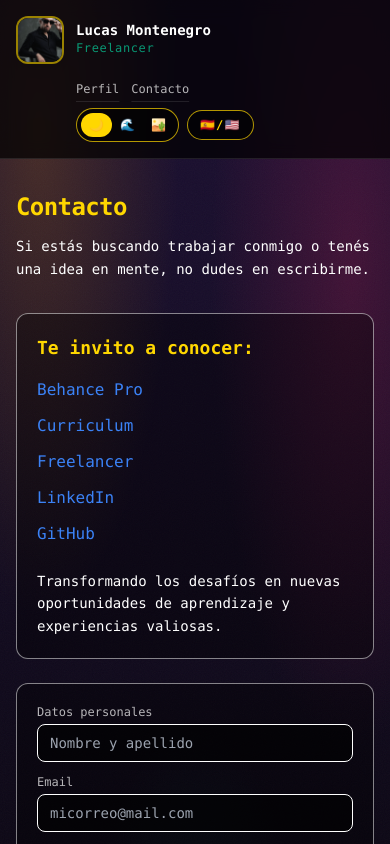
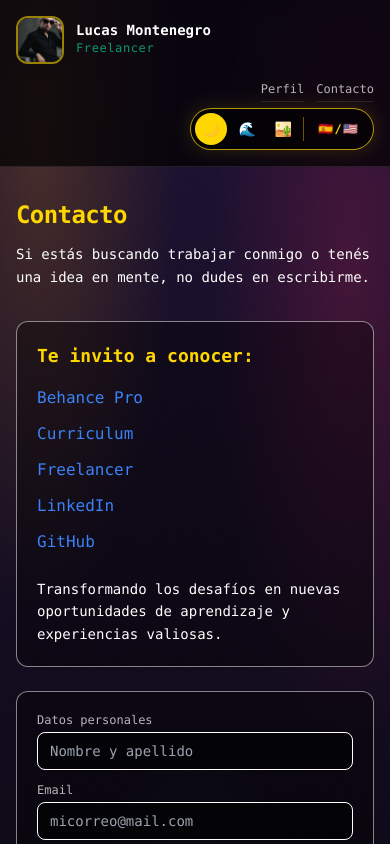
Before and after one commit to lu-developer476/Portfolio, a Next.js app: page /contact in a window 390 px wide. Shown: the top 844 px of the page. Built offline with nearby package versions, Linux system fonts and the light colour scheme.

Commit message:
Fix responsive navbar controls (#6)

```diff
--- a/src/components/Navbar.tsx
+++ b/src/components/Navbar.tsx
@@ -75,7 +75,7 @@ export default function Navbar() {
   return (
     <>
       <header className="sticky top-0 z-40 border-b border-white/10 bg-black/70 backdrop-blur">
-        <div className="mx-auto flex max-w-6xl flex-col items-start justify-between gap-3 px-4 py-4 md:px-6 md:py-5 lg:min-h-[88px] lg:flex-row lg:items-center lg:gap-4">
+        <div className="mx-auto flex max-w-6xl flex-wrap items-center justify-between gap-x-4 gap-y-3 px-4 py-4 md:px-6 md:py-5 lg:min-h-[88px]">
 
           {/* IZQUIERDA */}
           <div className="flex items-center gap-3 md:gap-4">
@@ -107,7 +107,7 @@ export default function Navbar() {
           </div>
 
           {/* DERECHA */}
-          <nav className="flex flex-col items-start gap-2 pl-[60px] md:pl-[80px] lg:flex-row lg:items-center lg:justify-end lg:gap-5 lg:pl-0">
+          <nav className="ml-auto flex flex-col items-end gap-2 sm:flex-row sm:items-center sm:justify-end sm:gap-5">
             <div className="flex items-center gap-3 md:gap-5">
               <span>
                 <NavLink href="/about" onHover={play}>{t.nav.about}</NavLink>
@@ -116,8 +116,8 @@ export default function Navbar() {
                 <NavLink href="/contact" onHover={play}>{t.nav.contact}</NavLink>
               </span>
             </div>
-            <div className="flex items-center gap-2 md:gap-3">
-              <div className="theme-toggle flex rounded-full border border-cyber-gold/70 bg-black/60 p-1" aria-label="Selector de tema">
+            <div className="flex items-center gap-1 rounded-full border border-cyber-gold/70 bg-black/60 p-1 shadow-[0_0_18px_rgba(250,204,21,0.16)]">
+              <div className="theme-toggle flex items-center gap-1" aria-label="Selector de tema">
                 {themes.map(({ mode, icon, title }) => (
                   <button
                     key={mode}
@@ -126,7 +126,7 @@ export default function Navbar() {
                     title={title}
                     aria-label={title}
                     aria-pressed={theme === mode}
-                    className={`rounded-full px-2 py-1 text-xs transition ${
+                    className={`flex h-8 w-8 items-center justify-center rounded-full text-sm transition ${
                       theme === mode
                         ? "bg-cyber-gold text-black shadow-sm"
                         : "text-cyber-gold hover:text-cyber-neonGreen"
@@ -136,12 +136,13 @@ export default function Navbar() {
                   </button>
                 ))}
               </div>
+              <span className="h-6 w-px bg-cyber-gold/40" aria-hidden />
               <button
                 type="button"
                 onClick={toggleLanguage}
                 onMouseEnter={play}
                 aria-label={t.nav.toggle}
-                className="rounded-full border border-cyber-gold/70 bg-black/60 px-3 py-1.5 text-xs font-semibold tracking-widest text-cyber-gold transition hover:border-cyber-neonGreen/70 hover:text-cyber-neonGreen"
+                className="rounded-full px-2.5 py-1.5 text-xs font-semibold tracking-widest text-cyber-gold transition hover:bg-cyber-gold/10 hover:text-cyber-neonGreen"
               >
                 {language === "es" ? "🇪🇸/🇺🇸" : "🇺🇸/🇪🇸"}
               </button>
```
